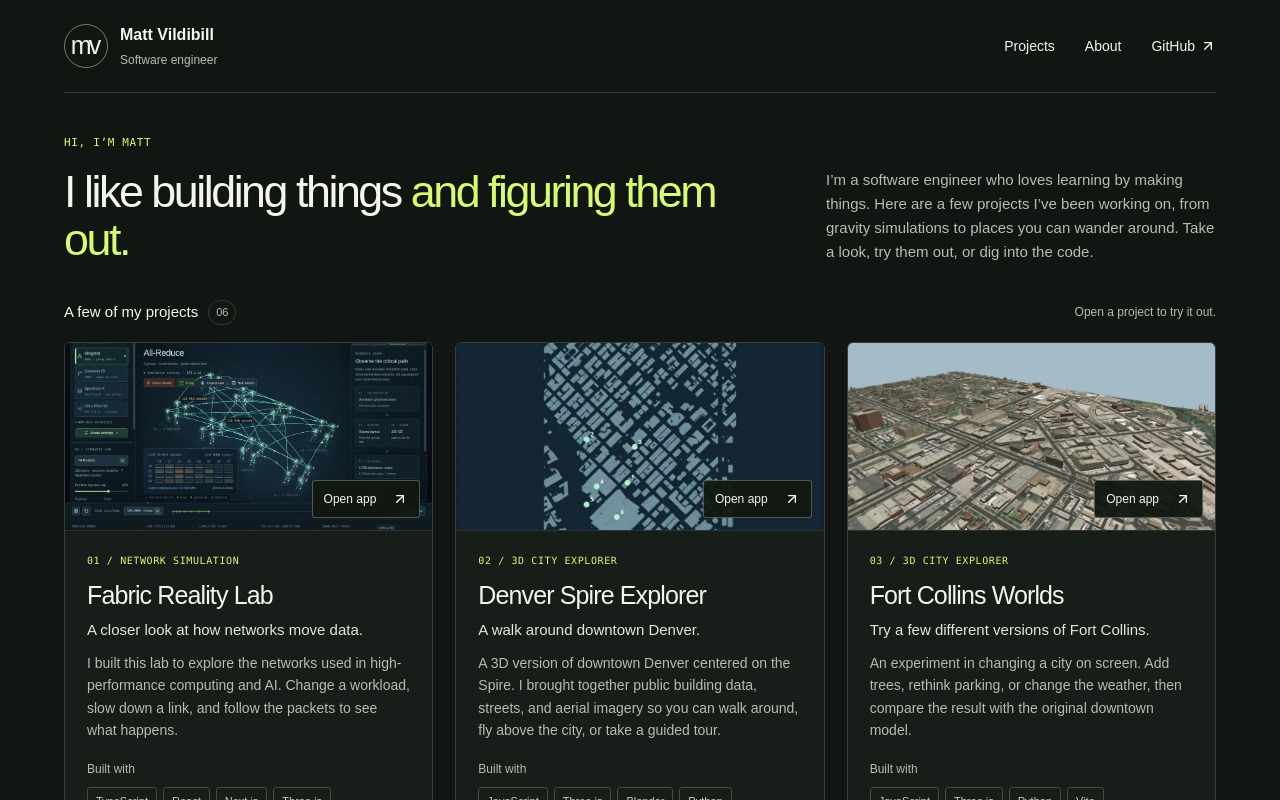
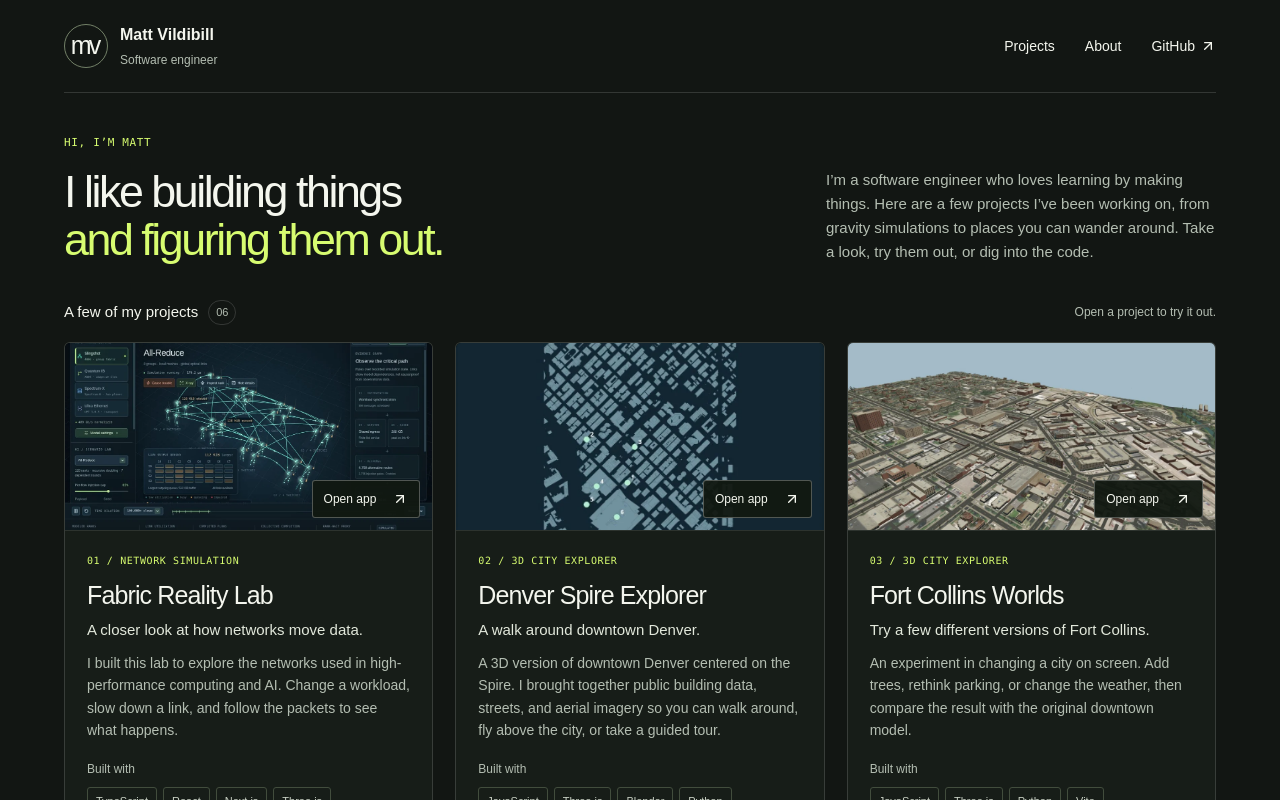
Before and after one commit to mattvildibill/matt-vildibill-portfolio, a Next.js app: page / in a window 1280 px wide. Shown: the top 800 px of the page. Built offline with nearby package versions, Linux system fonts and the light colour scheme.

Commit message:
Keep the personal introduction on clean, readable lines

```diff
--- a/app/portfolio.css
+++ b/app/portfolio.css
@@ -31,7 +31,7 @@ svg { flex-shrink:0; }
 .portfolio-intro { padding:42px 0 36px; display:grid; grid-template-columns:1.5fr 1fr; align-items:end; gap:45px; }
 .portfolio-intro .eyebrow { margin-bottom:15px; }
 h1 { font-size:clamp(34px,3.5vw,54px); font-weight:500; letter-spacing:-.055em; line-height:1.09; margin:0; }
-h1 span { color:var(--primary); }
+h1 span { display:block; color:var(--primary); }
 .portfolio-intro>p { color:var(--soft); font-size:15px; max-width:390px; justify-self:end; }
 .section-heading { display:flex; justify-content:space-between; align-items:center; gap:20px; padding:0 0 17px; }
 .section-heading h2 { font-size:15px; font-weight:500; margin:0; display:flex; align-items:center; gap:10px; }
```
